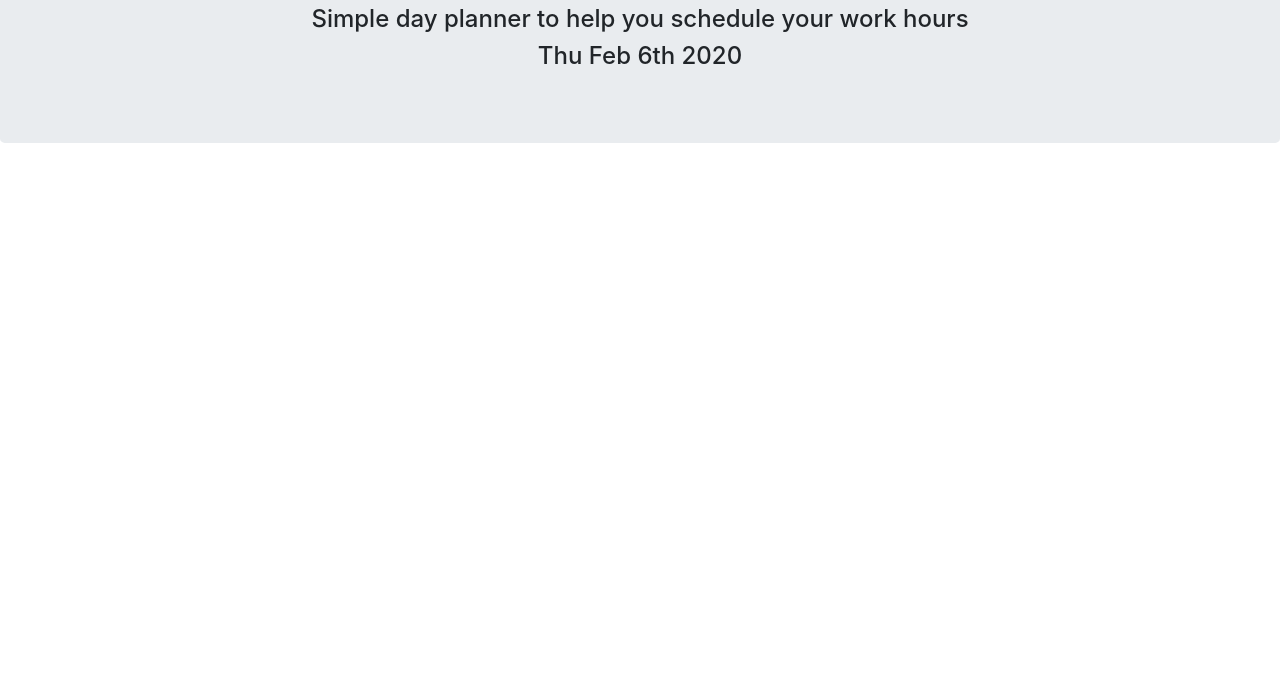
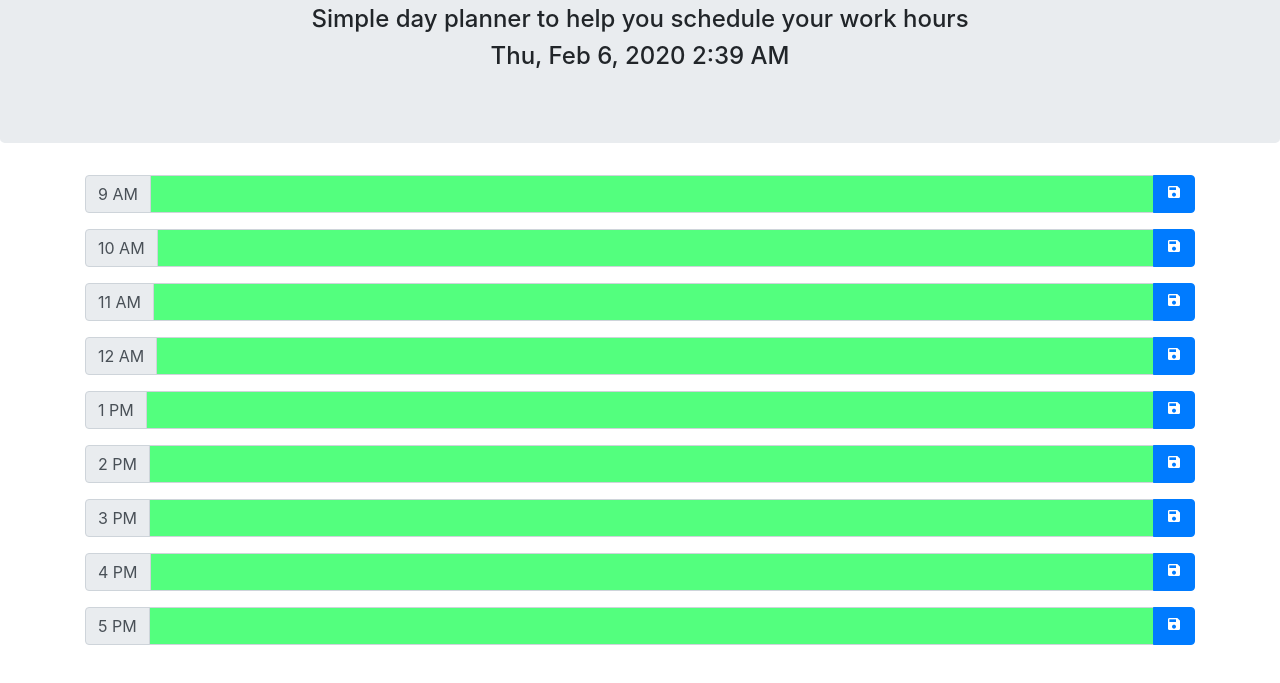
Before and after one commit to DMarcusYoung/05-dayPlanner, a plain HTML site: page index.html in a window 1280 px wide. Shown: the part 115-798 px from the top of the page. Drawn offline with nearby package versions, Linux system fonts and the light colour scheme.

Commit message:
Added dynamically generated inputs

```diff
--- a/index.html
+++ b/index.html
@@ -7,6 +7,8 @@
     <script src="https://code.jquery.com/jquery-3.4.1.min.js" integrity="sha256-CSXorXvZcTkaix6Yvo6HppcZGetbYMGWSFlBw8HfCJo=" crossorigin="anonymous"></script>
     <script src="https://cdnjs.cloudflare.com/ajax/libs/moment.js/2.24.0/moment.min.js"></script>
     <link rel="stylesheet" href="https://stackpath.bootstrapcdn.com/bootstrap/4.4.1/css/bootstrap.min.css" integrity="sha384-Vkoo8x4CGsO3+Hhxv8T/Q5PaXtkKtu6ug5TOeNV6gBiFeWPGFN9MuhOf23Q9Ifjh" crossorigin="anonymous">
+    <link href="https://fonts.googleapis.com/icon?family=Material+Icons" rel="stylesheet">
+    <link rel="stylesheet" href="./style.css">
     <title>Planner</title>
 </head>
 <body>
@@ -14,6 +16,11 @@
         <h1>Work Day Planner</h1>
         <h4>Simple day planner to help you schedule your work hours</h4>
         <h4 class="date"></h4>
+    </div>
+    <div class="container">
+        <form class = "inputs">
+
+        </form>
     </div>
 
     <script src="./script.js"></script>
--- a/script.js
+++ b/script.js
@@ -1,4 +1,50 @@
 const $date = $(".date");
+const $inputsForm = $(".inputs");
+const hours = ['9 AM','10 AM','11 AM','12 AM','1 PM','2 PM','3 PM','4 PM','5 PM',];
+const currentH = moment().format("H");
+const $saveButton = $(".saveButton");
 
 // See https://devhints.io/moment for moment.js cheatsheet
-$date.text(moment().format('ddd MMM Do YYYY'));
+$date.text(moment().format('llll'));
+
+for(let i in hours){
+    const iTime = parseInt(i) + 9;
+    const $inputGroupDiv = $("<div>");
+    const $input = $("<input>");
+    const $hourLabel = $("<span>");
+    const $hourDiv = $("<div>");
+    const $buttonDiv = $("<div>");
+    const $saveBtn = $("<button>");
+    const $saveIcon = $("<i>");
+
+    $inputGroupDiv.addClass("input-group mb-3");
+    $input.attr("type", "text");
+    $input.addClass("form-control");
+    $hourDiv.addClass("input-group-prepend");
+    $hourLabel.text(hours[i]);
+    $hourLabel.addClass("input-group-text");
+    $buttonDiv.addClass("input-group-append");
+    $saveBtn.addClass("btn btn-primary saveButton");
+    $saveBtn.attr("type", "submit");
+    $saveIcon.addClass("material-icons");
+    $saveIcon.text("save");
+
+    if(iTime > currentH){
+        $input.addClass("future");
+    } else if(iTime < currentH){
+        $input.addClass("past");
+    } else{
+        $input.addClass("current");
+    }
+
+    $hourDiv.append($hourLabel);
+    $saveBtn.append($saveIcon);
+    $buttonDiv.append($saveBtn);
+    $inputGroupDiv.append($hourDiv, $input, $buttonDiv);
+    $inputsForm.append($inputGroupDiv);
+}
+
+$saveButton.on('click', function(e){
+    e.preventDefault();
+    console.log('hi');
+})
--- /dev/null
+++ b/style.css
@@ -0,0 +1,15 @@
+.material-icons{
+    font-size: medium;
+}
+
+.past{
+    background-color:rgb(255, 83, 112)
+}
+
+.future{
+    background-color:rgb(83, 255, 126)
+}
+
+.current{
+    background-color: rgb(83, 255, 255);
+}
```
